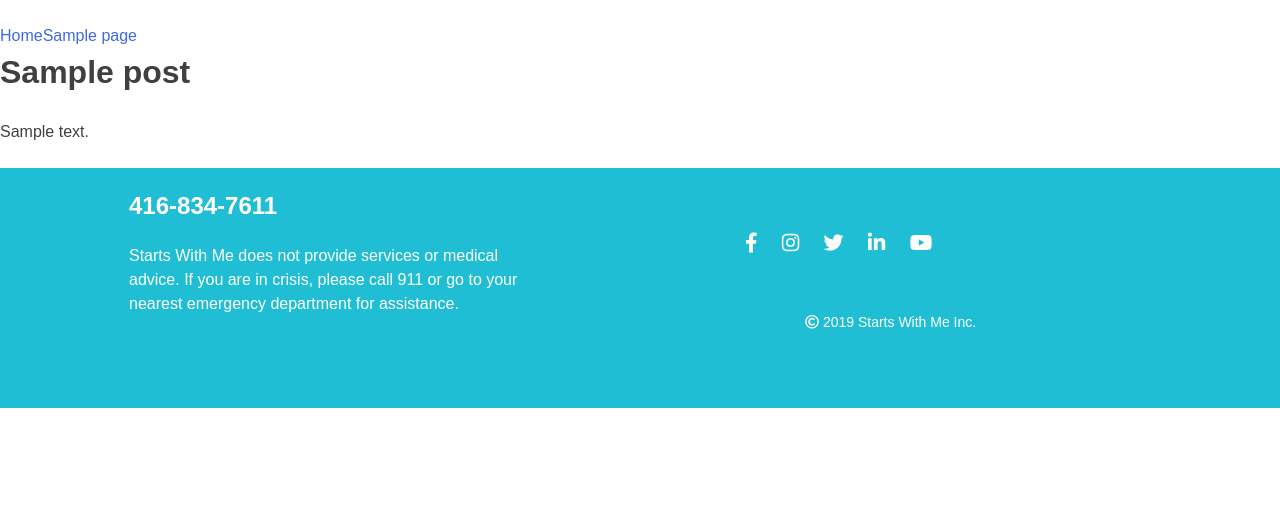
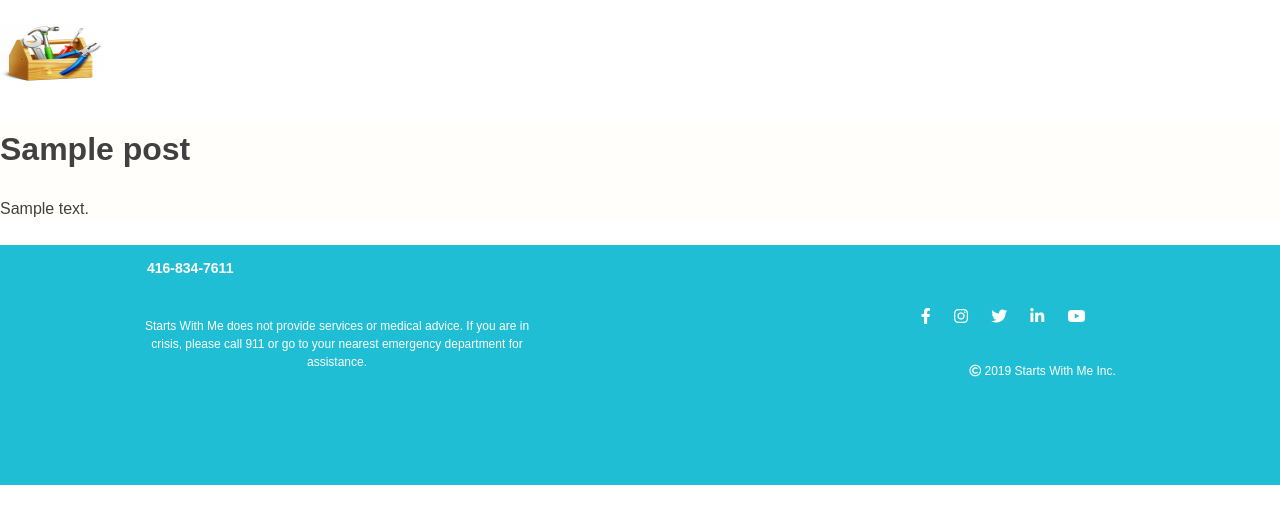
Before and after one commit to redacademy/swm-spring-2019, a WordPress theme: template themes/swm/page.php in a window 1280 px wide. Shown: the top 524 px of the page. Run offline with PHP 8.4 and a stand-in for WordPress, Linux system fonts and the light colour scheme; the site name, menu and one post (Sample post) are stand-ins, and other content is empty; some libraries are stand-ins or nearby versions.

Commit message:
adding media queries to footer

```diff
--- a/themes/swm/header.php
+++ b/themes/swm/header.php
@@ -23,14 +23,19 @@
 
 			<header id="masthead" class="site-header" role="banner">
 				<div class="site-branding">
-					<h1 class="site-title screen-reader-text"><a href="<?php echo esc_url( home_url( '/' ) ); ?>" rel="home"><?php bloginfo( 'name' ); ?></a></h1>
+				<h1 class="site-title screen-reader-text"><a href="<?php echo esc_url( home_url( '/' ) ); ?>" rel="home"><?php bloginfo( 'name' ); ?></a></h1>
 					<p class="site-description"><?php bloginfo( 'description' ); ?></p>
 				</div><!-- .site-branding -->
 
+				<article class="nav-logo">
+						<!-- Need to change image with starts with me logo when we get image from Mike -->
+				<a href="<?php echo esc_url( home_url( '/' ) ); ?>" rel="home">
+				<img  src= "<?php echo get_template_directory_uri() . '/images/temp.png'; ?>" class="logo" alt="Starts With Me Inc Logo" > </a>
+				</article>
+
+
 				<nav id="site-navigation" class="main-navigation" role="navigation">
 					<button class="menu-toggle" aria-controls="primary-menu" aria-expanded="false"><?php echo esc_html( 'Primary Menu' ); ?></button>
-					<?php wp_nav_menu( array( 'theme_location' => 'primary', 'menu_id' => 'primary-menu' ) ); ?>
-				</nav><!-- #site-navigation -->
 			</header><!-- #masthead -->
 
 			<div id="content" class="site-content">
--- a/themes/swm/sass/_footer.scss
+++ b/themes/swm/sass/_footer.scss
@@ -4,7 +4,75 @@ footer{
     height: 240px;
     background-color: #20bed4;
     color: #fffefa;
+    display: flex;
 
+    .site-info{
+    flex-direction: row;
+    text-align: center;
+
+    .phone{
+        font-size: 12px;
+        margin-top: 8%;
+    }
+
+    .warning{
+        font-size: 11px;
+    }
+
+    .copyright{
+        font-size: 12px;
+        margin-top: 7%;
+    }
+
+    .social-icons{
+        font-size: 14px;
+        color: #fffefa;
+        a{
+            text-decoration: none;
+            color: #fffefa;
+            margin-right: 3.5%;
+        }
+    }
+
+    } // End of Mobile
+
+
+
+    @media only screen and (min-width: 600px) {
+
+        .site-info{
+        .phone{
+            font-size: 14px;
+            margin-top: 2%;
+        }
+
+        .warning{
+            font-size: 12px;
+        }
+
+        .copyright{
+            font-size: 12px;
+            margin-top: 6%;
+        }
+
+        .social-icons{
+            font-size: 16px;
+            color: #fffefa;
+            a{
+                text-decoration: none;
+                color: #fffefa;
+                margin-right: 3.5%;
+            }
+        }
+    }
+
+} //End of Tablet
+
+
+
+    @media only screen and (min-width: 1200px) {
+
+        display: block;
 
     .site-info{
         display: grid;
@@ -12,32 +80,23 @@ footer{
         grid-template-rows: 60px 120px 60px;
     }
 
-
-
-}
-
-
-
     .social-icons{
         grid-column-start: 2;
         font-size: 20px;
         color: #fffefa;
         margin-left: 105px;
-
-
         a{
             text-decoration: none;
             color: #fffefa;
             margin-right: 3.5%;
+        }
+    }
 
-
-        }
-
-    }
 
     .phone{
         grid-column-start: 1;
-        margin-left: 129px;
+        text-align: start;
+        margin-left: 147px;
     }
 
     .warning{
@@ -54,3 +113,6 @@ footer{
         margin-top: 10%;
         margin-left: 60px;
     }
+} //End of Desktop
+
+}  // Footer
--- a/themes/swm/sass/_header.scss
+++ b/themes/swm/sass/_header.scss
@@ -0,0 +1,13 @@
+.site-content{
+    background-color: #fffefa;
+}
+
+.site-header{
+    height: 80px;
+    width: 100%;
+}
+
+.logo{
+    width: 104px;
+    height: 64px;
+}
--- a/themes/swm/style.css
+++ b/themes/swm/style.css
@@ -43,6 +43,17 @@ Nicolas Gallagher and Jonathan Neal http://necolas.github.com/normalize.css/
 # Page Templates
 	## Front page
 --------------------------------------------------------------*/
+.site-content {
+  background-color: #fffefa; }
+
+.site-header {
+  height: 80px;
+  width: 100%; }
+
+.logo {
+  width: 104px;
+  height: 64px; }
+
 html {
   font-family: sans-serif;
   -webkit-text-size-adjust: 100%;
@@ -677,35 +688,75 @@ footer {
   width: 100%;
   height: 240px;
   background-color: #20bed4;
+  color: #fffefa;
+  display: -webkit-box;
+  display: -ms-flexbox;
+  display: flex; }
+  footer .site-info {
+    -webkit-box-orient: horizontal;
+    -webkit-box-direction: normal;
+        -ms-flex-direction: row;
+            flex-direction: row;
+    text-align: center; }
+    footer .site-info .phone {
+      font-size: 12px;
+      margin-top: 8%; }
+    footer .site-info .warning {
+      font-size: 11px; }
+    footer .site-info .copyright {
+      font-size: 12px;
+      margin-top: 7%; }
+    footer .site-info .social-icons {
+      font-size: 14px;
       color: #fffefa; }
+      footer .site-info .social-icons a {
+        text-decoration: none;
+        color: #fffefa;
+        margin-right: 3.5%; }
+  @media only screen and (min-width: 600px) {
+    footer .site-info .phone {
+      font-size: 14px;
+      margin-top: 2%; }
+    footer .site-info .warning {
+      font-size: 12px; }
+    footer .site-info .copyright {
+      font-size: 12px;
+      margin-top: 6%; }
+    footer .site-info .social-icons {
+      font-size: 16px;
+      color: #fffefa; }
+      footer .site-info .social-icons a {
+        text-decoration: none;
+        color: #fffefa;
+        margin-right: 3.5%; } }
+  @media only screen and (min-width: 1200px) {
+    footer {
+      display: block; }
       footer .site-info {
         display: grid;
         grid-template-columns: 1fr 1fr;
         grid-template-rows: 60px 120px 60px; }
-
-.social-icons {
+      footer .social-icons {
         grid-column-start: 2;
         font-size: 20px;
         color: #fffefa;
         margin-left: 105px; }
-  .social-icons a {
+        footer .social-icons a {
           text-decoration: none;
           color: #fffefa;
           margin-right: 3.5%; }
-
-.phone {
+      footer .phone {
         grid-column-start: 1;
-  margin-left: 129px; }
-
-.warning {
+        text-align: start;
+        margin-left: 147px; }
+      footer .warning {
         grid-row-start: 2;
         width: 416px;
         height: 80px;
         margin-left: 129px; }
-
-.copyright {
+      footer .copyright {
         font-size: 14px;
         grid-column: 2;
         grid-row: 3;
         margin-top: 10%;
-  margin-left: 60px; }
+        margin-left: 60px; } }
```
Also changed, not shown: themes/swm/images/temp.png (added). Lines whose indentation alone changed are shown as unchanged.
